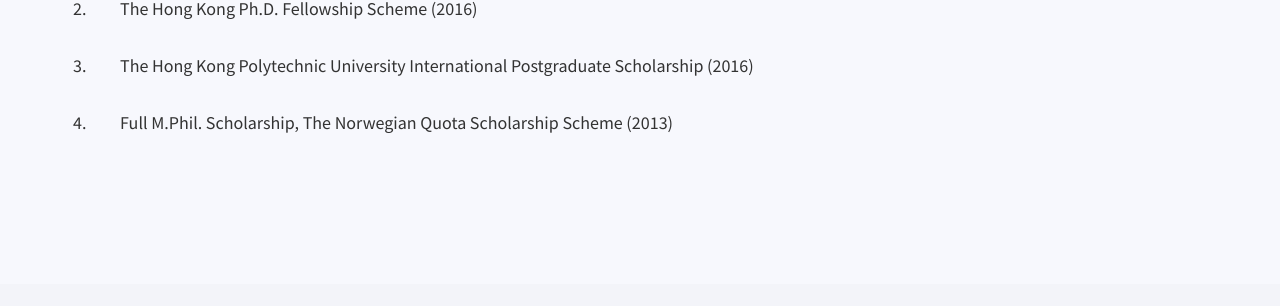
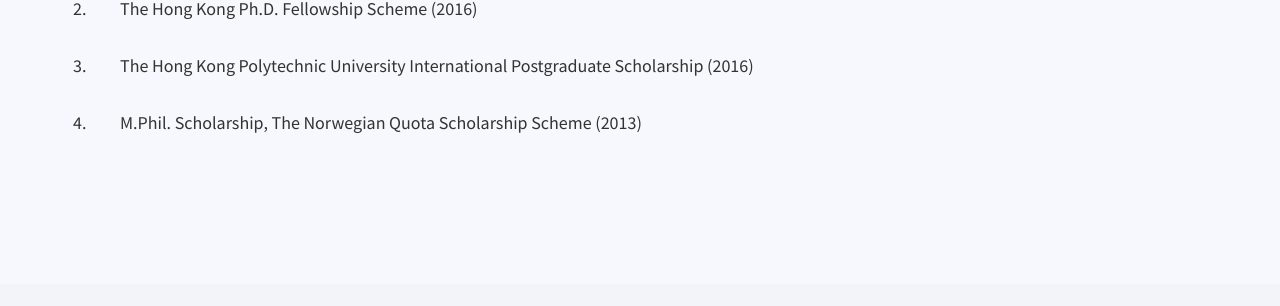
Before and after one commit to danielcornock/marknartey.com, a Jekyll site: the page built from _pages/accolades.md, in a window 1280 px wide. Shown: the part 484-790 px from the top of the page. Built offline with Jekyll 4.4.1, drawn with Linux system fonts in a browser that asks for light colours; nearby versions of some CDN libraries.

Commit message:
Update Content “Scholarships”

```diff
--- a/_data/scholarships.yml
+++ b/_data/scholarships.yml
@@ -1,5 +1,9 @@
 items:
-  - content: The Hong Kong Polytechnic University Postdoctoral Research Fellowship (2020)
+  - content: >-
+      The Hong Kong Polytechnic University Postdoctoral Research Fellowship
+      (2020)
   - content: The Hong Kong Ph.D. Fellowship Scheme (2016)
-  - content: The Hong Kong Polytechnic University International Postgraduate Scholarship (2016)
-  - content: Full M.Phil. Scholarship, The Norwegian Quota Scholarship Scheme (2013)
+  - content: >-
+      The Hong Kong Polytechnic University International Postgraduate
+      Scholarship (2016)
+  - content: 'M.Phil. Scholarship, The Norwegian Quota Scholarship Scheme (2013)'
```
